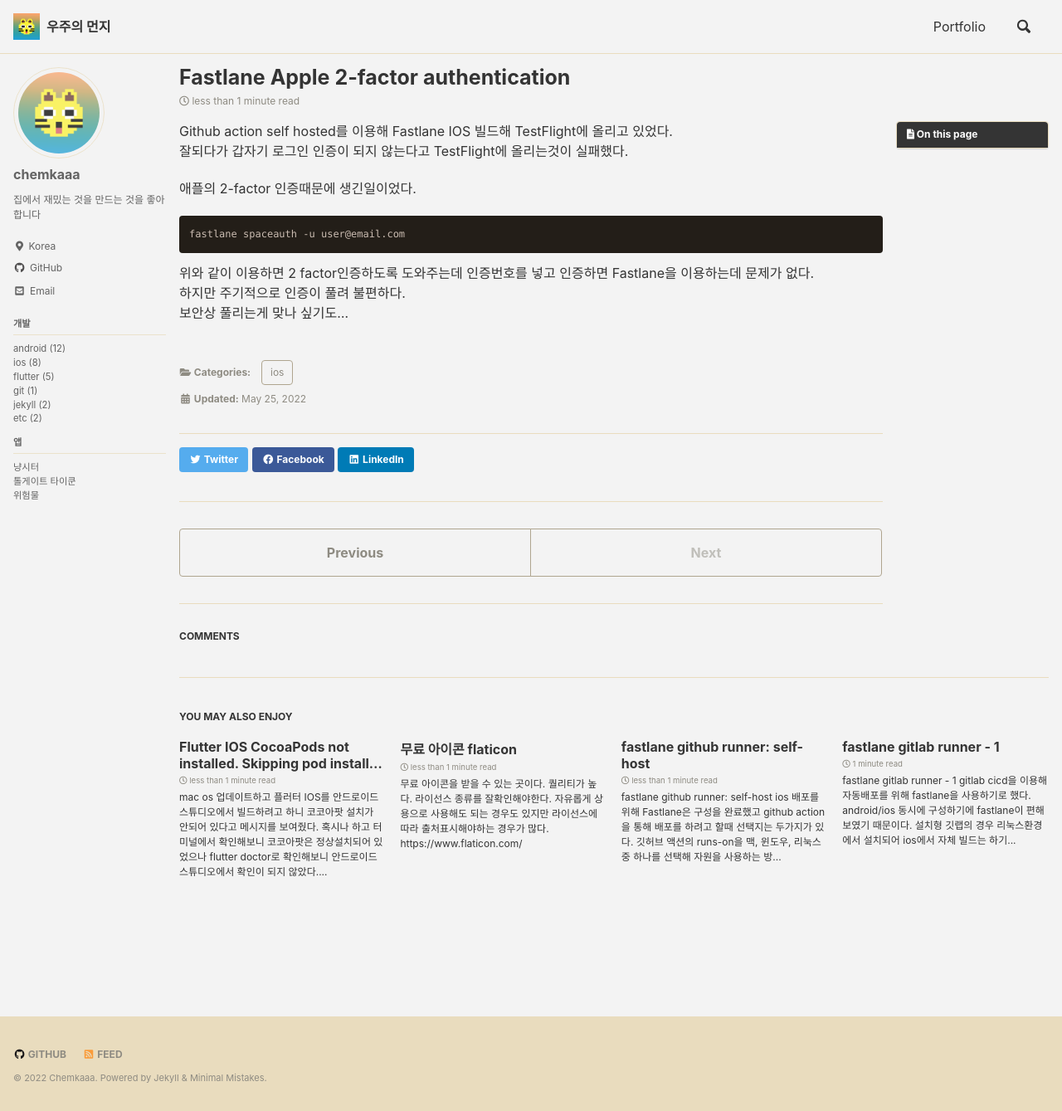
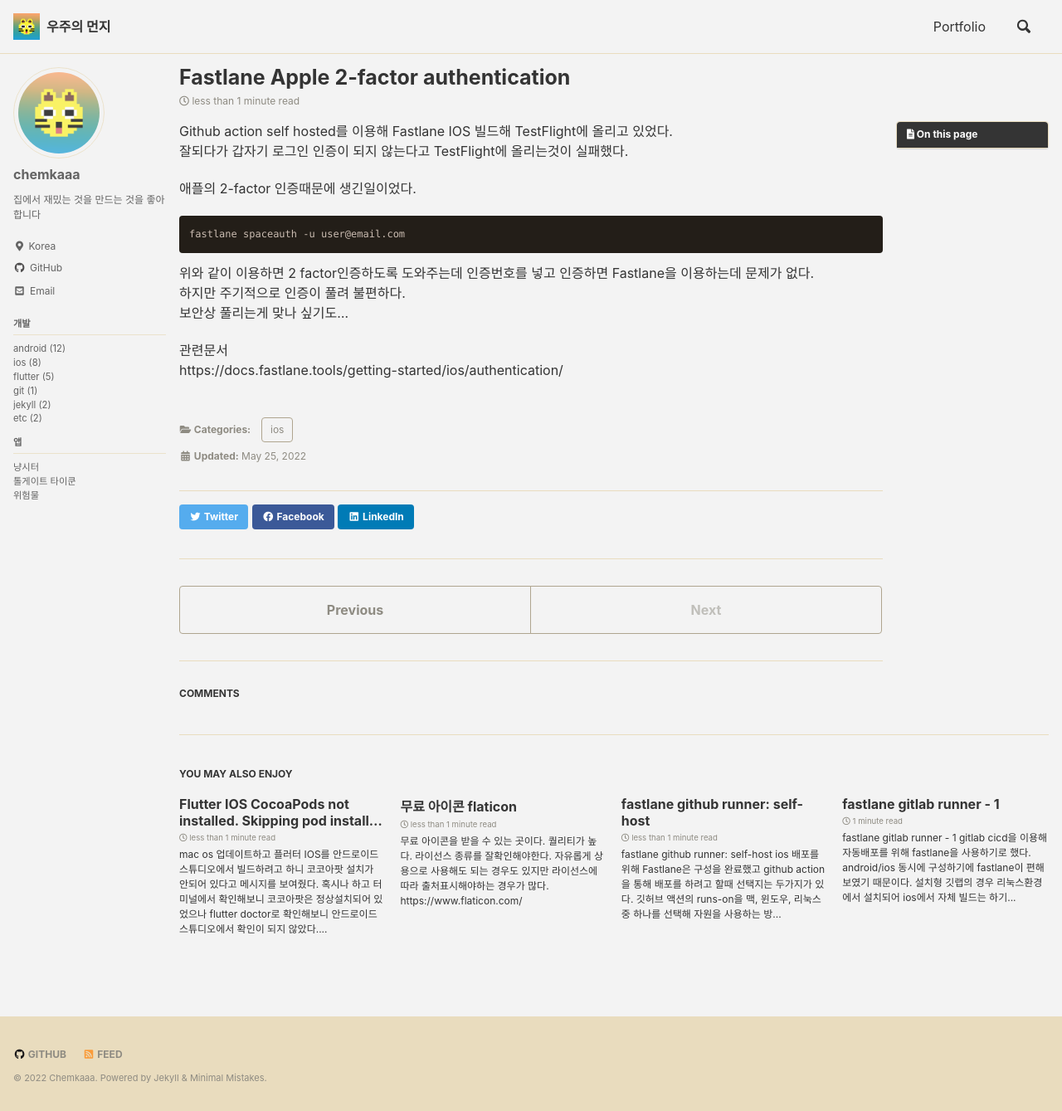
Before and after one commit to kangtaejin/kangtaejin.github.io, a Jekyll site: the page built from _posts/2022-05-25-fastlane-2-factor-authentication.md, in a window 1280 px wide and 1339 px high. Shown: the whole window at 83% size. Built offline with Jekyll 4.4.1, drawn with Linux system fonts in a browser that asks for light colours; cached includes are drawn as plain includes; comment, search, counter and statistics services are not loaded.

Commit message:
Update 2022-05-25-fastlane-2-factor-authentication.md

```diff
--- a/_posts/2022-05-25-fastlane-2-factor-authentication.md
+++ b/_posts/2022-05-25-fastlane-2-factor-authentication.md
@@ -17,3 +17,6 @@
 위와 같이 이용하면 2 factor인증하도록 도와주는데 인증번호를 넣고 인증하면 Fastlane을 이용하는데 문제가 없다.
 하지만 주기적으로 인증이 풀려 불편하다.
 보안상 풀리는게 맞나 싶기도...
+
+관련문서
+<https://docs.fastlane.tools/getting-started/ios/authentication/>
```
